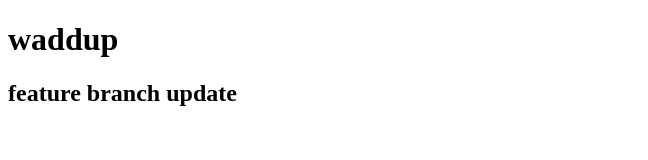
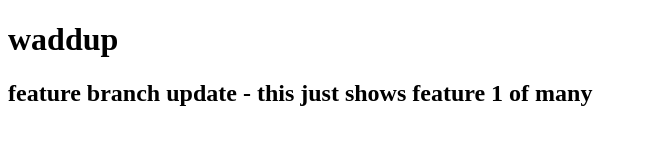
Before and after one commit to jonjon637/2019.12.22-GitPractice, a plain HTML site: page index.html in a window 1280 px wide. Shown: the whole page, without its empty margins (0-648 px from the left). Drawn offline with Linux system fonts and the light colour scheme.

Commit message:
elaborate on feature and put in signature

```diff
--- a/index.html
+++ b/index.html
@@ -8,6 +8,7 @@
 </head>
 <body>
     <h1>waddup</h1>
-    <h2>feature branch update</h2>
+    <h2>feature branch update - this just shows feature 1 of many</h2>
 </body>
 </html>
+<!-- JJDawwwg -->
```
